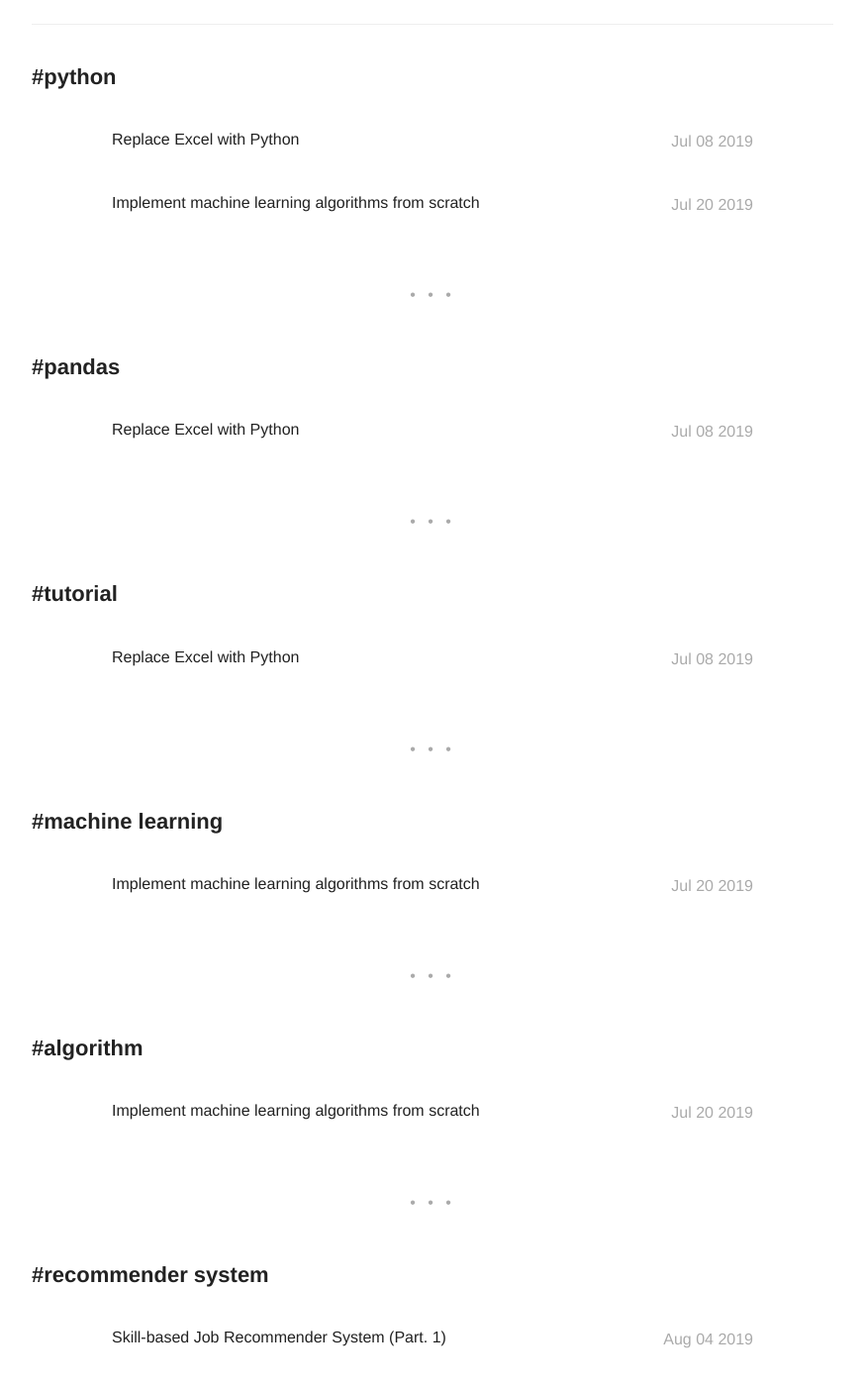
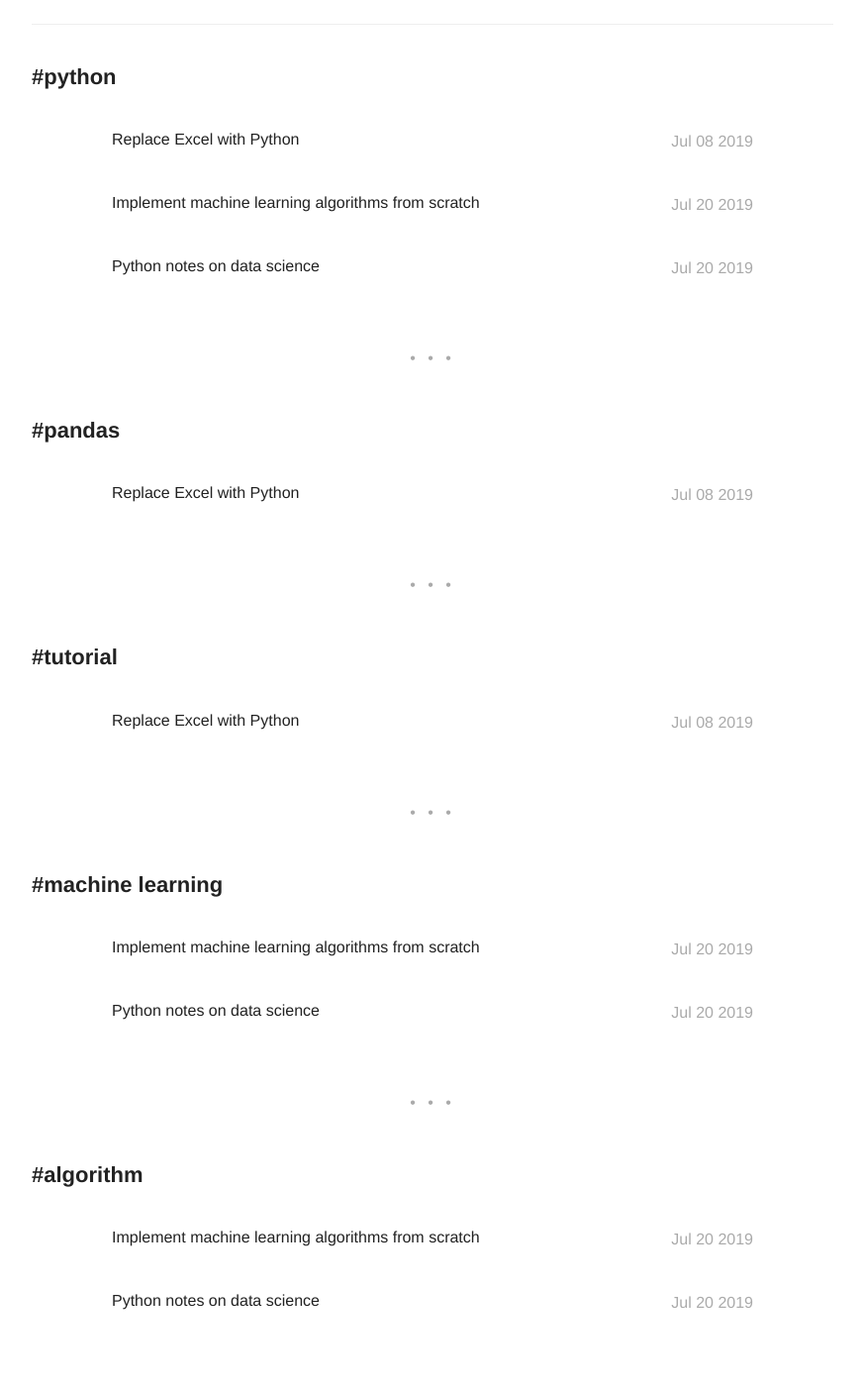
Before and after one commit to RuihaoQiu/RuihaoQiu.github.io, a Jekyll site: the page built from tags.html, in a window 1280 px wide and 1400 px high, scrolled down 616 px. Shown: the whole window at 99% size, without its empty margins (203-1076 px from the left). Built offline with Jekyll 4.4.1, drawn with Linux system fonts in a browser that asks for light colours; part of the change alters nothing that is shown.

Commit message:
add python basic

```diff
--- a/_posts/Python-basics.markdown
+++ b/_posts/2019-07-08-python-basics.markdown
@@ -1,10 +1,12 @@
 ---
-title: "Python notes for data science"
+title: "Python notes on data science"
 layout: post
-date: 2019-10-20 20:00
+date: 2019-07-20 11:48
 image:
 headerImage: false
 tag:
+- machine learning
+- algorithm
 - python
 projects: true
 hidden: true
@@ -12,7 +14,7 @@ category: project
 author: Ruihao Qiu
 ---
 
-# Python note for data science
+# Python notes on data science
 
 This is a personal notebook of basic python. I try to mark down the simple knowledge, concepts, ideas and tricks that often appear in my daily data science work.
 
```
Also changed, not shown: _posts/2019-01-20-implement-algorithms-from-scratch.markdown (renamed from _posts/2019-07-20-implement-algorithms-from-scratch.markdown), _posts/2019-08-01-replace-excel-with-python.markdown (renamed from _posts/2019-07-08-replace-excel-with-python.markdown).
